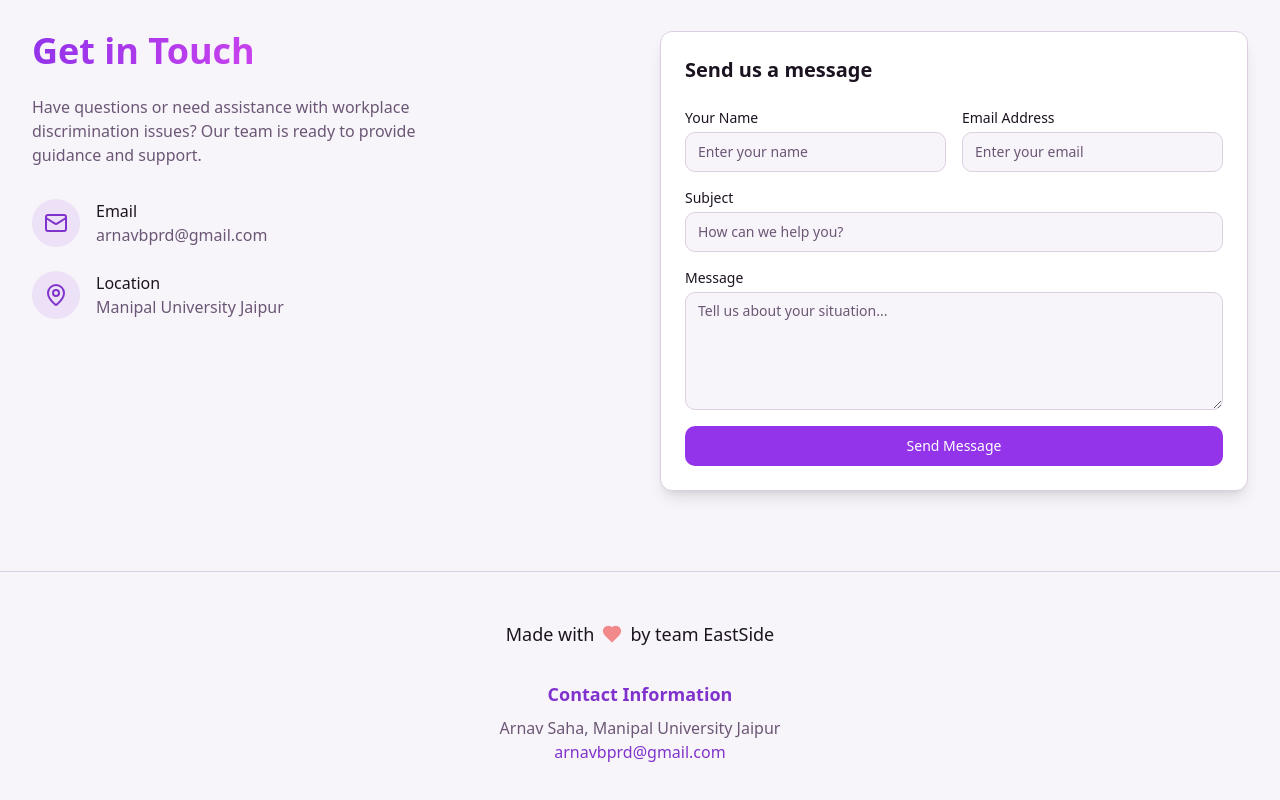
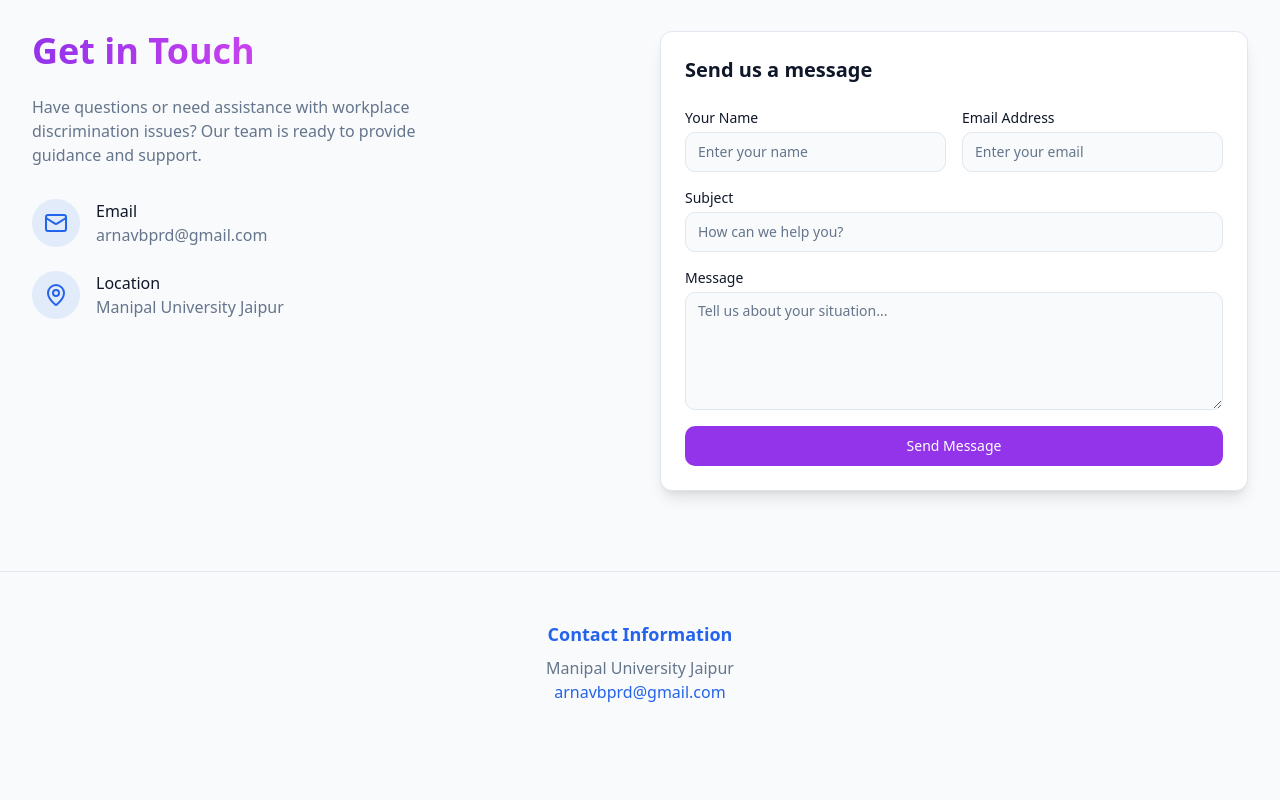
Before and after one commit to arnavsahaa/EquiCorp, a React (Vite) app: page / in a window 1280 px wide. Shown: the part 4556-5356 px from the top of the page. After the commit the page ends 5308 px from the top, so only its background shows below. Built offline with nearby package versions, Linux system fonts and the light colour scheme.

Commit message:
Refactor: Update color palette
This commit updates the color palette of the application.

```diff
--- a/src/components/footer.tsx
+++ b/src/components/footer.tsx
@@ -1,20 +1,12 @@
-
-import { Heart } from "lucide-react";
 
 export function Footer() {
   return (
     <footer className="bg-background py-12 border-t">
       <div className="container">
         <div className="flex flex-col items-center justify-center space-y-4">
-          <div className="flex items-center gap-2 mb-4">
-            <span className="text-lg font-medium">Made with</span>
-            <Heart className="h-5 w-5 text-red-500 animate-pulse" fill="currentColor" />
-            <span className="text-lg font-medium">by team EastSide</span>
-          </div>
-
           <div className="text-center">
             <h3 className="text-lg font-semibold mb-2 text-primary">Contact Information</h3>
-            <p className="text-muted-foreground">Arnav Saha, Manipal University Jaipur</p>
+            <p className="text-muted-foreground">Manipal University Jaipur</p>
             <a href="mailto:arnavbprd@gmail.com" className="text-primary hover:underline underline-animation">
               arnavbprd@gmail.com
             </a>
--- a/src/components/hero.tsx
+++ b/src/components/hero.tsx
@@ -4,19 +4,19 @@ import { ArrowRight, BarChart3, ShieldCheck, Users } from "lucide-react";
 
 export function Hero() {
   return (
-    <section className="py-20 md:py-28 bg-gradient-to-br from-violet-100 to-pink-100 dark:from-violet-950 dark:to-fuchsia-900">
+    <section className="py-20 md:py-28 bg-gradient-to-br from-blue-50 to-indigo-100 dark:from-blue-950 dark:to-indigo-900">
       <div className="container">
         <div className="text-center mx-auto max-w-3xl">
-          <div className="inline-flex items-center gap-2 bg-purple-500/20 px-3 py-1 rounded-full text-purple-600 dark:text-purple-300 font-medium text-sm mb-4">
+          <div className="inline-flex items-center gap-2 bg-blue-500/20 px-3 py-1 rounded-full text-blue-700 dark:text-blue-300 font-medium text-sm mb-4">
             <span className="relative flex h-2 w-2">
-              <span className="animate-ping absolute inline-flex h-full w-full rounded-full bg-purple-600 dark:bg-purple-400 opacity-75"></span>
-              <span className="relative inline-flex rounded-full h-2 w-2 bg-purple-600 dark:bg-purple-400"></span>
+              <span className="animate-ping absolute inline-flex h-full w-full rounded-full bg-blue-600 dark:bg-blue-400 opacity-75"></span>
+              <span className="relative inline-flex rounded-full h-2 w-2 bg-blue-600 dark:bg-blue-400"></span>
             </span>
             GNEC Hackathon Project
           </div>
 
           <h1 className="text-4xl md:text-5xl lg:text-6xl font-bold tracking-tight mb-6">
-            Ending Workplace <span className="bg-gradient-to-r from-purple-600 to-pink-500 bg-clip-text text-transparent">Discrimination</span> Together
+            Ending Workplace <span className="bg-gradient-to-r from-blue-600 to-indigo-500 bg-clip-text text-transparent">Discrimination</span> Together
           </h1>
 
           <p className="text-xl text-muted-foreground max-w-2xl mx-auto mb-8">
@@ -25,25 +25,25 @@ export function Hero() {
           </p>
 
           <div className="flex flex-col sm:flex-row gap-4 pt-4 justify-center">
-            <Button size="lg" className="bg-purple-600 hover:bg-purple-700 text-white">
+            <Button size="lg" className="bg-blue-600 hover:bg-blue-700 text-white">
               Report an Issue <ArrowRight className="ml-2 h-4 w-4" />
             </Button>
-            <Button size="lg" variant="outline" className="border-purple-400 hover:bg-purple-100 dark:hover:bg-purple-900">
+            <Button size="lg" variant="outline" className="border-blue-400 hover:bg-blue-100 dark:hover:bg-blue-900">
               Explore Resources
             </Button>
           </div>
 
           <div className="flex flex-wrap items-center justify-center gap-x-8 gap-y-4 pt-10">
             <div className="flex items-center gap-2">
-              <ShieldCheck className="h-5 w-5 text-purple-600" />
+              <ShieldCheck className="h-5 w-5 text-blue-600" />
               <span className="text-sm">100% Confidential</span>
             </div>
             <div className="flex items-center gap-2">
-              <Users className="h-5 w-5 text-purple-600" />
+              <Users className="h-5 w-5 text-blue-600" />
               <span className="text-sm">10,000+ People Helped</span>
             </div>
             <div className="flex items-center gap-2">
-              <BarChart3 className="h-5 w-5 text-purple-600" />
+              <BarChart3 className="h-5 w-5 text-blue-600" />
               <span className="text-sm">Data-Driven Solutions</span>
             </div>
           </div>
--- a/src/components/theme-toggle.tsx
+++ b/src/components/theme-toggle.tsx
@@ -29,7 +29,7 @@ export function ThemeToggle() {
       variant="ghost"
       size="icon"
       onClick={toggleTheme}
-      className="rounded-full transition-all duration-300 hover:bg-equicorp-primary/20"
+      className="rounded-full transition-all duration-300 hover:bg-blue-500/20"
     >
       {theme === "light" ? (
         <Sun className="h-5 w-5 text-amber-500" />
--- a/src/index.css
+++ b/src/index.css
@@ -4,76 +4,76 @@
 
 @layer base {
   :root {
-    --background: 280 30% 97%;
-    --foreground: 280 25% 10%;
+    --background: 210 40% 98%;
+    --foreground: 222 47% 11%;
 
     --card: 0 0% 100%;
-    --card-foreground: 280 25% 10%;
+    --card-foreground: 222 47% 11%;
 
     --popover: 0 0% 100%;
-    --popover-foreground: 280 25% 10%;
+    --popover-foreground: 222 47% 11%;
 
-    --primary: 270 60% 50%;
-    --primary-foreground: 0 0% 98%;
+    --primary: 221 83% 53%;
+    --primary-foreground: 210 40% 98%;
 
-    --secondary: 280 70% 90%;
-    --secondary-foreground: 280 25% 10%;
+    --secondary: 217 91% 60%;
+    --secondary-foreground: 222 47% 11%;
 
-    --muted: 280 20% 92%;
-    --muted-foreground: 280 15% 40%;
+    --muted: 210 40% 93%;
+    --muted-foreground: 215 16% 47%;
 
-    --accent: 330 80% 85%;
-    --accent-foreground: 280 25% 10%;
+    --accent: 43 96% 56%;
+    --accent-foreground: 222 47% 11%;
 
     --destructive: 0 84.2% 60.2%;
-    --destructive-foreground: 0 0% 98%;
+    --destructive-foreground: 210 40% 98%;
 
-    --border: 280 25% 85%;
-    --input: 280 25% 85%;
-    --ring: 270 60% 50%;
+    --border: 214 32% 91%;
+    --input: 214 32% 91%;
+    --ring: 221 83% 53%;
 
     --radius: 0.75rem;
 
-    --sidebar-background: 280 10% 15%;
-    --sidebar-foreground: 280 20% 90%;
-    --sidebar-primary: 270 60% 50%;
-    --sidebar-primary-foreground: 280 10% 10%;
-    --sidebar-accent: 280 15% 25%;
-    --sidebar-accent-foreground: 280 20% 90%;
-    --sidebar-border: 280 15% 25%;
-    --sidebar-ring: 280 20% 60%;
+    --sidebar-background: 222 47% 11%;
+    --sidebar-foreground: 210 40% 93%;
+    --sidebar-primary: 221 83% 53%;
+    --sidebar-primary-foreground: 222 47% 11%;
+    --sidebar-accent: 222 47% 16%;
+    --sidebar-accent-foreground: 210 40% 93%;
+    --sidebar-border: 222 47% 16%;
+    --sidebar-ring: 215 20% 65%;
   }
 
   .dark {
-    --background: 280 20% 12%;
-    --foreground: 280 20% 90%;
+    --background: 222 47% 11%;
+    --foreground: 210 40% 93%;
 
-    --card: 280 20% 14%;
-    --card-foreground: 280 20% 90%;
+    --card: 222 47% 11%;
+    --card-foreground: 210 40% 93%;
 
-    --popover: 280 20% 16%;
-    --popover-foreground: 280 20% 90%;
+    --popover: 222 47% 13%;
+    --popover-foreground: 210 40% 93%;
 
-    --primary: 270 70% 60%;
-    --primary-foreground: 280 10% 10%;
+    --primary: 217 91% 60%;
+    --primary-foreground: 222 47% 11%;
 
-    --secondary: 280 15% 25%;
-    --secondary-foreground: 280 20% 90%;
+    --secondary: 217 24% 17%;
+    --secondary-foreground: 210 40% 93%;
 
-    --muted: 280 15% 25%;
-    --muted-foreground: 280 10% 70%;
+    --muted: 217 24% 17%;
+    --muted-foreground: 215 20% 65%;
 
-    --accent: 330 70% 45%;
-    --accent-foreground: 280 20% 90%;
+    --accent: 43 96% 56%;
+    --accent-foreground: 222 47% 11%;
 
     --destructive: 0 62.8% 30.6%;
     --destructive-foreground: 0 0% 98%;
 
-    --border: 280 15% 25%;
-    --input: 280 15% 25%;
-    --ring: 270 70% 60%;
+    --border: 217 24% 17%;
+    --input: 217 24% 17%;
+    --ring: 224 76% 48%;
 
-    --accent-dark: 280 25% 20%;
+    --accent-dark: 224 71% 16%;
   }
 }
 
--- a/tailwind.config.ts
+++ b/tailwind.config.ts
@@ -64,11 +64,11 @@ export default {
 					ring: 'hsl(var(--sidebar-ring))'
 				},
 				equicorp: {
-					primary: '#8B5CF6',
-					secondary: '#7E69AB',
-					light: '#D6BCFA',
-					dark: '#1A1F2C',
-					accent: '#1EAEDB'
+					primary: '#3B82F6',
+					secondary: '#6366F1',
+					light: '#DBEAFE',
+					dark: '#1E3A8A',
+					accent: '#F59E0B'
 				},
 				sap: {
 					primary: '#27AE60',
```
